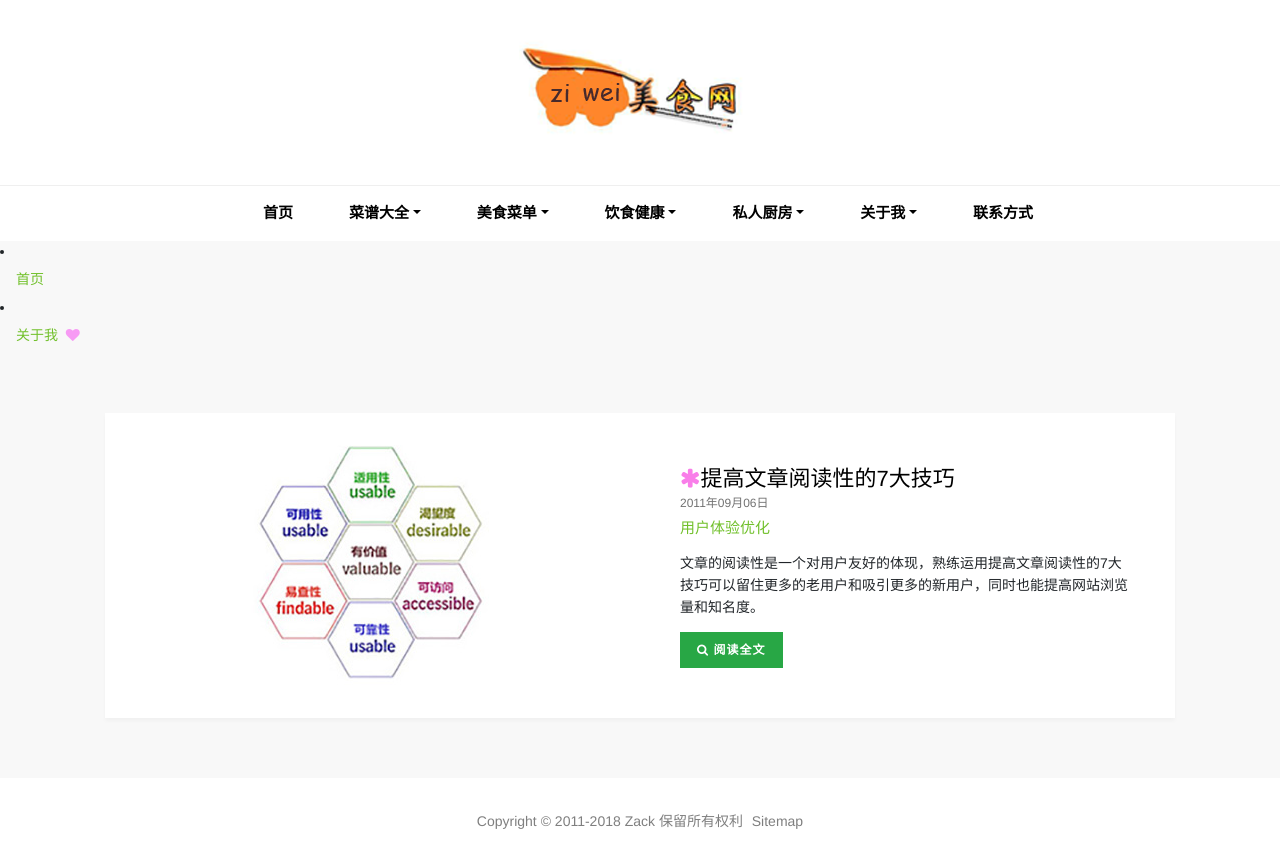
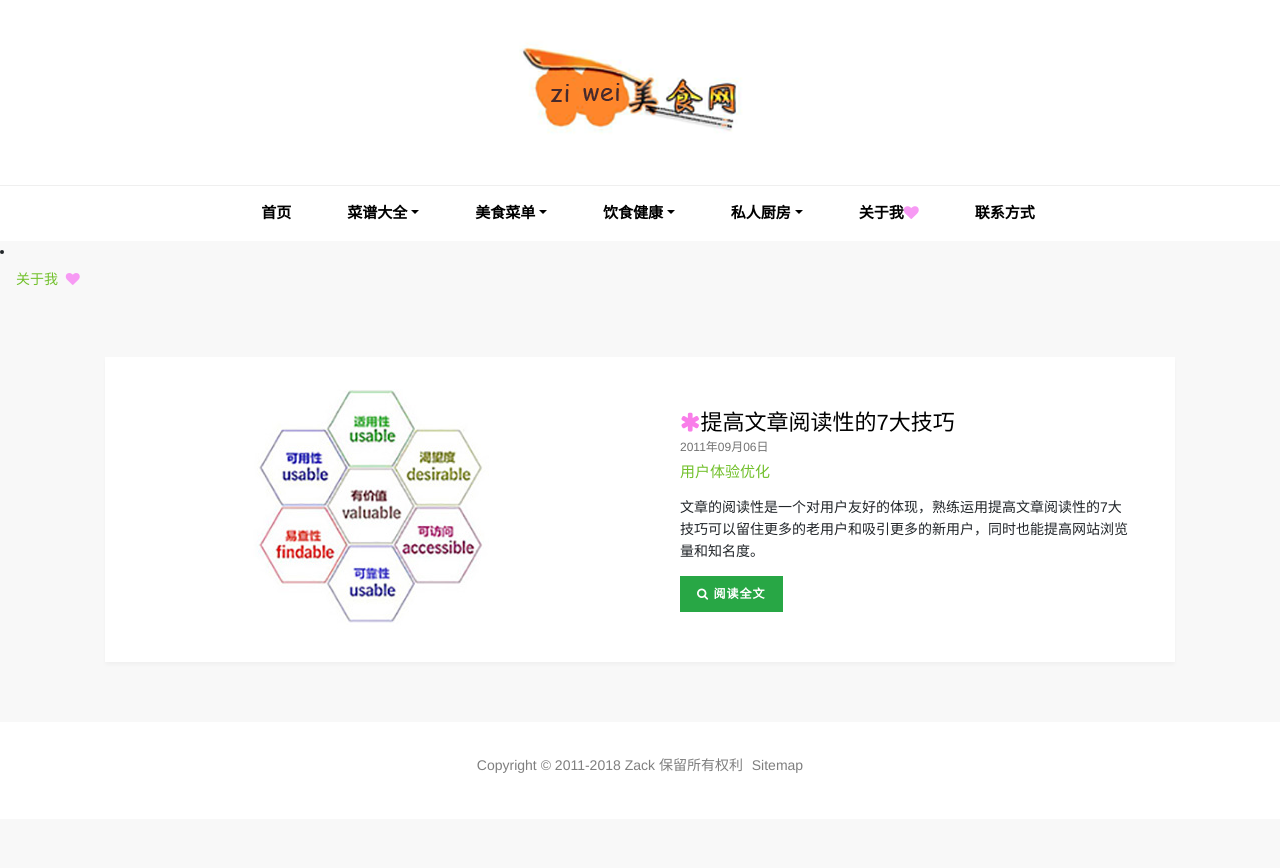
Before and after one commit to Ziwei996/Ziwei996.github.io1, a plain HTML site: page index.html in a window 1280 px wide. After the commit the page ends 819 px from the top, so only its background shows below. Drawn offline with Linux system fonts and the light colour scheme.

Commit message:
Update index.html

```diff
--- a/index.html
+++ b/index.html
@@ -34,7 +34,7 @@ var _hmt = _hmt || [];
         </button>
         <div class="collapse navbar-collapse justify-content-md-center" id="navbarsExample08">
           <ul class="navbar-nav">
-            <li class="nav-item"><a class="nav-link" href="https://chinne24.github.io">首页</a></li>
+             <li class="nav-item"><a class="nav-link" href="https://Ziwei996.github.io">首页</a></li>
              <li class="dropdown">
               <a class="nav-link dropdown-toggle" href="#" id="lilitu" data-toggle="dropdown" aria-haspopup="true" aria-expanded="false">菜谱大全</a>
               <div class="dropdown-menu" aria-labelledby="lilitu">
@@ -71,7 +71,7 @@ var _hmt = _hmt || [];
               </div>
             </li>
             <li class="dropdown">
-              <a class="nav-link dropdown-toggle" href="#" id="my" data-toggle="dropdown" aria-haspopup="true" aria-expanded="false">关于我</a>
+              <li class="nav-item"><a class="nav-link" href="https://Ziwei996.github.io/about/">关于我<span style="color:#f79af4;"><i class="fa fa-heart" aria-hidden="true"></i></span></a></li>
               <div class="dropdown-menu" aria-labelledby="my">
                 <a class="dropdown-item" href="https://chinne24.github.io/baidu/baidu-seo-guide.html">博主简介</a>
               </div>
@@ -81,7 +81,6 @@ var _hmt = _hmt || [];
         </div>
       </nav>
     </div>
-            <li class="nav-item"><a class="nav-link" href="https://Ziwei996.github.io">首页</a></li>
             <li class="nav-item"><a class="nav-link" href="https://Ziwei996.github.io/about/">关于我&nbsp;&nbsp;<span style="color:#f79af4;"><i class="fa fa-heart" aria-hidden="true"></i></span></a></li>
           </ul>
         </div>
```
